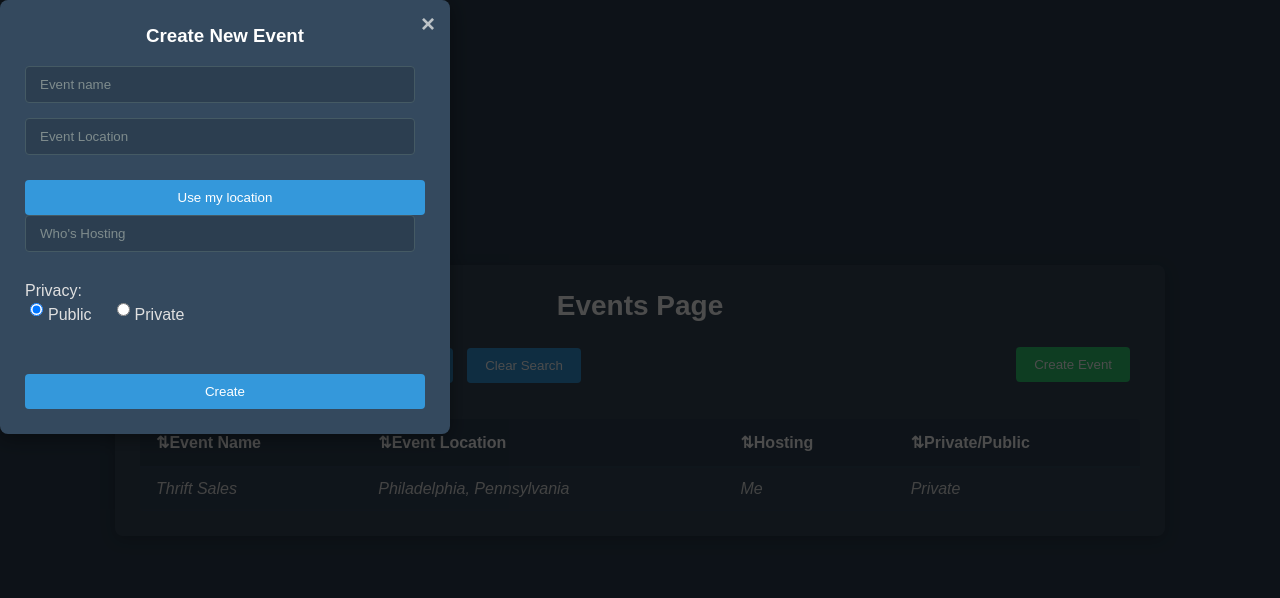
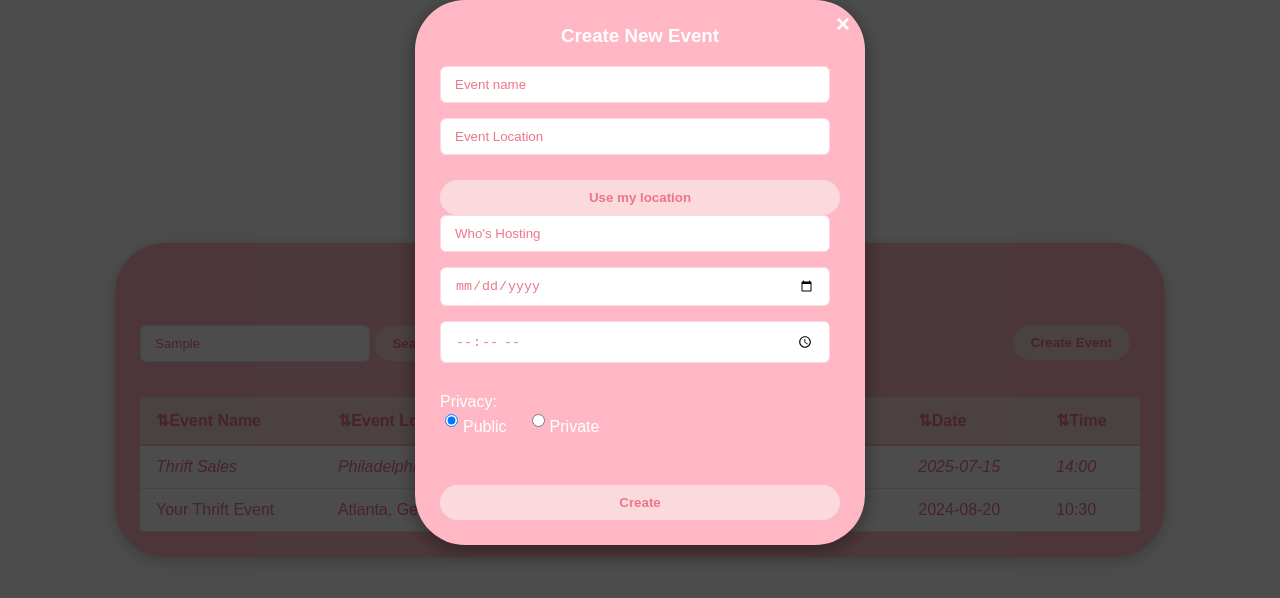
Before and after one commit to Capstone-Projects-2025-Spring/section-005-morris-projects-Thrift-Tags, a React (Create React App) app in the folder my-react-app/: page / in a window 1280 px wide. Both pictures are taken after typing "Sample" into the empty fields and a click on the button "Create Event". Shown: the top 598 px of the page. Built offline with nearby package versions, Linux system fonts and the light colour scheme.

Commit message:
Implemented countdown feature with dates and times added to events

```diff
--- a/my-react-app/src/eventsPage.css
+++ b/my-react-app/src/eventsPage.css
@@ -6,105 +6,93 @@
   display: flex;
   justify-content: center;
   align-items: center;
-  background-color: #2c3e50; /* Dark grayish blue background */
  }
-
  .eventsContainer {
   max-width: 1000px;
   width: 90%;
   margin: 0 auto;
-  background-color: rgba(255, 255, 255, 0.05); /* Very slight white transparency */
-  border-radius: 8px;
+  background-color: #ffb7c5;
+  border-radius: 50px;
   box-shadow: 0 4px 15px rgba(0, 0, 0, 0.2);
   padding: 25px;
-  color: #e0e0e0; /* Lighter text for better readability on dark background */
+  color: white;
  }
-
  /* Title styling */
  .eventTitle {
   font-size: 28px;
   font-weight: bold;
   margin-bottom: 25px;
-  color: #ffffff;
+  color: white;
   text-align: center;
  }
-
  /* Search and button styling */
  input {
   padding: 10px 14px;
-  border: 1px solid #455a64;
-  border-radius: 4px;
+  border: 1px solid #fadadd;
+  border-radius: 6px;
   margin-bottom: 15px;
   width: 200px;
-  background-color: #34495e; /* Slightly lighter than background */
-  color: white;
+  background-color: white;
+  color: #ef758a;
  }
-
  input::placeholder {
-  color: #7f8c8d;
+  color: #ef758a;
  }
-
+ input[type="date"], input[type="time"] {
+  color-scheme: light;
+ }
  button {
   padding: 10px 18px;
-  background-color: #3498db;
-  color: white;
+  background-color: #fadadd;
+  color: #ef758a;
   border: none;
-  border-radius: 4px;
+  border-radius: 50px;
   cursor: pointer;
   margin-right: 10px;
   transition: background-color 0.2s;
+  font-weight: 700;
  }
-
  button:hover {
-  background-color: #2980b9;
+  background-color: white;
  }
-
  .createEventButton {
-  background-color: #2ecc71;
+  background-color: #fadadd;
   float: right;
  }
-
  .createEventButton:hover {
-  background-color: #27ae60;
+  background-color: white;
  }
-
  /* Table styling */
  table {
   width: 100%;
   border-collapse: collapse;
   margin-top: 20px;
-  color: #e0e0e0;
-  background-color: rgba(52, 73, 94, 0.5); /* Slightly lighter than background with transparency */
+  color: #ef758a;
+  background-color: white;
   border-radius: 4px;
   overflow: hidden;
  }
-
  thead {
-  background-color: rgba(44, 62, 80, 0.7);
+  background-color: #fadadd;
  }
-
  th {
   padding: 14px 16px;
   text-align: left;
-  border-bottom: 2px solid #34495e;
+  border-bottom: 2px solid #ffb7c5;
   cursor: pointer;
   position: relative;
-  color: #ffffff;
+  color: #ef758a;
  }
-
  th:hover {
-  background-color: rgba(52, 73, 94, 0.8);
+  background-color: #fadadd;
  }
-
  td {
   padding: 12px 16px;
-  border-bottom: 1px solid rgba(52, 73, 94, 0.8);
+  border-bottom: 1px solid #fadadd;
  }
-
  tr:hover {
-  background-color: rgba(52, 73, 94, 0.8);
+  background-color: #fadadd;
  }
-
  /* Popup styling */
  .popup {
   position: fixed;
@@ -117,37 +105,35 @@ tr:hover {
   background-color: rgba(0, 0, 0, 0.7);
   display: flex;
   justify-content: center;
-  align-items: center;
+  align-items: center; /* This centers the popup vertically and horizontally */
  }
-
  .popup-content {
-  background-color: #34495e;
+  background-color: #ffb7c5;
   padding: 25px;
-  border-radius: 8px;
+  border-radius: 50px;
   width: 400px;
+  max-width: 90%; /* Ensures it doesn't overflow on smaller screens */
   box-shadow: 0 4px 20px rgba(0, 0, 0, 0.4);
   position: relative;
-  color: #e0e0e0;
+  color: white;
+  margin: auto; /* Additional centering support */
  }
-
  .popup-content h3 {
   margin-top: 0;
-  color: #ffffff;
+  color: white;
   text-align: center;
  }
-
  .popup-content input {
   width: 90%;
   margin-bottom: 15px;
-  background-color: #2c3e50;
-  border: 1px solid #455a64;
+  background-color: white;
+  border: 1px solid #fadadd;
+  color: #ef758a;
  }
-
  .popup-content button {
   margin-top: 10px;
   width: 100%;
  }
-
  .close {
   position: absolute;
   right: 15px;
@@ -155,69 +141,91 @@ tr:hover {
   font-size: 24px;
   font-weight: bold;
   cursor: pointer;
-  color: #bdc3c7;
+  color: white;
  }
-
  .close:hover {
-  color: #ffffff;
+  color: #fadadd;
  }
-
  .my-event-row {
   font-style: italic;
  }
-
  .privacy-options {
   margin: 15px 0;
  }
-
  .radio-group {
   display: flex;
   gap: 20px;
-  color: #e0e0e0;
+  color: white;
   font-size: 1rem;
  }
-
  .radio-group label {
   display: flex;
   align-items: center;
   cursor: pointer;
  }
-
  .radio-group input {
   margin-right: 5px;
   width: auto;
  }
-
  .event-details p {
   margin: 5px 0;
-  color: #e0e0e0;
+  color: white;
  }
-
  .location-message {
-  color: #7f8c8d;
+  color: white;
   font-size: 0.8em;
   margin-top: 5px;
  }
-
+ /* Countdown styling */
+ .countdown {
+  background-color: white;
+  border-radius: 8px;
+  padding: 15px;
+  margin-top: 15px;
+ }
+ .countdown h4 {
+  color: #ef758a;
+  text-align: center;
+  margin-bottom: 10px;
+ }
+ .countdown-display {
+  display: flex;
+  justify-content: space-around;
+ }
+ .countdown-display div {
+  text-align: center;
+ }
+ .countdown-display strong {
+  display: block;
+  font-size: 24px;
+  color: #ef758a;
+ }
+ .countdown-display div {
+  color: #ef758a;
+ }
  /* Responsive styling */
  @media screen and (max-width: 768px) {
   .eventsContainer {
    padding: 15px;
    width: 95%;
   }
-
   .popup-content {
    width: 90%;
    margin: 20% auto;
   }
-
   input, button {
    width: 100%;
    margin-bottom: 10px;
   }
-
   .createEventButton {
    float: none;
    margin-bottom: 15px;
   }
+  .countdown-display {
+   flex-direction: column;
+   align-items: center;
   }
+  .countdown-display div {
+   margin: 5px 0;
+  }
+ }
--- a/my-react-app/src/pages/EventsPage.jsx
+++ b/my-react-app/src/pages/EventsPage.jsx
@@ -1,4 +1,4 @@
-import React, { useState } from "react";
+import React, { useState, useEffect } from "react";
 import '../eventsPage.css';
 
 const EventsPage = ({ onEvent }) => {
@@ -9,6 +9,8 @@ const EventsPage = ({ onEvent }) => {
   const [eventLocation, setEventLocation] = useState("");
   const [eventHost, setEventHost] = useState("");
   const [eventPrivacy, setEventPrivacy] = useState("Public");
+  const [eventDate, setEventDate] = useState("");
+  const [eventTime, setEventTime] = useState("");
   const [filterInput, setFilterInput] = useState("");
   const [locationMessage, setLocationMessage] = useState("");
 
@@ -17,11 +19,62 @@ const EventsPage = ({ onEvent }) => {
       name: "Thrift Sales",
       location: "Philadelphia, Pennsylvania",
       host: "Me",
-      privacy: "Private"
+      privacy: "Private",
+      date: "2025-07-15",
+      time: "14:00"
+    },
+    {
+      name: "Your Thrift Event",
+      location: "Atlanta, Georgia",
+      host: "Kevin",
+      privacy: "Public",
+      date: "2024-08-20",
+      time: "10:30"
     }
   ]);
 
   const [filteredEvents, setFilteredEvents] = useState(events);
+
+  // Countdown Component
+  const Countdown = ({ event }) => {
+    const [timeLeft, setTimeLeft] = useState({});
+
+    useEffect(() => {
+      const calculateTimeLeft = () => {
+        const eventDateTime = new Date(`${event.date}T${event.time}`);
+        const difference = eventDateTime - new Date();
+
+        if (difference > 0) {
+          const days = Math.floor(difference / (1000 * 60 * 60 * 24));
+          const hours = Math.floor((difference / (1000 * 60 * 60)) % 24);
+          const minutes = Math.floor((difference / 1000 / 60) % 60);
+          const seconds = Math.floor((difference / 1000) % 60);
+
+          return { days, hours, minutes, seconds };
+        }
+
+        return { days: 0, hours: 0, minutes: 0, seconds: 0 };
+      };
+
+      const timer = setInterval(() => {
+        setTimeLeft(calculateTimeLeft());
+      }, 1000);
+
+      return () => clearInterval(timer);
+    }, [event.date, event.time]);
+
+    return (
+      <div className="countdown">
+        <h4>Countdown to Event</h4>
+        <div className="countdown-display">
+          <div><strong>{timeLeft.days}</strong> Days</div>
+          <div><strong>{timeLeft.hours}</strong> Hours</div>
+          <div><strong>{timeLeft.minutes}</strong> Minutes</div>
+          <div><strong>{timeLeft.seconds}</strong> Seconds</div>
+        </div>
+      </div>
+    );
+  };
 
   const openPopup = () => {
     setIsPopupOpen(true);
@@ -31,6 +84,8 @@ const EventsPage = ({ onEvent }) => {
     setEventName("");
     setEventLocation("");
     setEventHost("");
+    setEventDate("");
+    setEventTime("");
     setEventPrivacy("Public");
     setIsPopupOpen(false);
   };
@@ -58,12 +113,14 @@ const EventsPage = ({ onEvent }) => {
         name: eventName,
         location: eventLocation || "TBD",
         host: eventHost || "Me",
-        privacy: eventPrivacy || "Public"
+        privacy: eventPrivacy || "Public",
+        date: eventDate || new Date().toISOString().split('T')[0],
+        time: eventTime || "00:00"
       };
 
       const updatedEvents = [...events, newEvent];
       setEvents(updatedEvents);
-      setFilteredEvents(updatedEvents); // Update filtered list too
+      setFilteredEvents(updatedEvents);
 
       if (onEvent) {
         onEvent(updatedEvents);
@@ -100,7 +157,7 @@ const EventsPage = ({ onEvent }) => {
       return valA > valB ? 1 : valA < valB ? -1 : 0;
     });
 
-    setFilteredEvents(sortedList); // Update filtered events with sorted list
+    setFilteredEvents(sortedList);
   };
 
   const doFilter = () => {
@@ -109,7 +166,9 @@ const EventsPage = ({ onEvent }) => {
       event.name.toLowerCase().includes(lowercasedFilter) ||
       event.location.toLowerCase().includes(lowercasedFilter) ||
       event.host.toLowerCase().includes(lowercasedFilter) ||
-      event.privacy.toLowerCase().includes(lowercasedFilter)
+      event.privacy.toLowerCase().includes(lowercasedFilter) ||
+      event.date.toLowerCase().includes(lowercasedFilter) ||
+      event.time.toLowerCase().includes(lowercasedFilter)
     );
     setFilteredEvents(newList);
   };
@@ -117,13 +176,6 @@ const EventsPage = ({ onEvent }) => {
   const clearFilter = () => {
     setFilterInput("");
     setFilteredEvents(events);
-  };
-
-  // Function to check if an event is hosted by me
-  const isMyEvent = (host) => {
-    if (!host) return false;
-    const hostLower = host.toLowerCase();
-    return hostLower === "me" || hostLower === "myself";
   };
 
   const getLocation = () => {
@@ -183,6 +235,13 @@ const EventsPage = ({ onEvent }) => {
     }
   };
 
+  // Function to check if an event is hosted by me
+  const isMyEvent = (host) => {
+    if (!host) return false;
+    const hostLower = host.toLowerCase();
+    return hostLower === "me" || hostLower === "myself";
+  };
+
   return (
     <div className="body-wrapper">
       <div className="eventsContainer">
@@ -198,7 +257,7 @@ const EventsPage = ({ onEvent }) => {
         <button onClick={clearFilter}>Clear Search</button>
         <button className="createEventButton" onClick={openPopup}>Create Event</button>
 
-        {/* Create Event Popup (existing code) */}
+        {/* Create Event Popup */}
         <div id="myPopup" className="popup" style={{ display: isPopupOpen ? "block" : "none" }} onClick={handleOutsideClick}>
           <div className="popup-content">
             <span className="close" onClick={closePopup}>&times;</span>
@@ -220,6 +279,20 @@ const EventsPage = ({ onEvent }) => {
               onChange={(e) => setEventHost(e.target.value)}
               placeholder="Who's Hosting"
             /> <br />
+
+            {/* Date and Time Inputs */}
+            <input
+              type="date"
+              value={eventDate}
+              onChange={(e) => setEventDate(e.target.value)}
+              placeholder="Event Date"
+            />
+            <input
+              type="time"
+              value={eventTime}
+              onChange={(e) => setEventTime(e.target.value)}
+              placeholder="Event Time"
+            />
 
             {/* Privacy selection with radio buttons */}
             <div className="privacy-options">
@@ -264,7 +337,10 @@ const EventsPage = ({ onEvent }) => {
                 <p><strong>Location:</strong> {selectedEvent.location}</p>
                 <p><strong>Host:</strong> {selectedEvent.host}</p>
                 <p><strong>Privacy:</strong> {selectedEvent.privacy}</p>
+                <p><strong>Date:</strong> {selectedEvent.date}</p>
+                <p><strong>Time:</strong> {selectedEvent.time}</p>
               </div>
+              <Countdown event={selectedEvent} />
             </div>
           </div>
         )}
@@ -280,6 +356,10 @@ const EventsPage = ({ onEvent }) => {
                 <span style={{ cursor: "pointer" }}>⇅</span>Hosting</th>
               <th onClick={() => sortByProp("privacy", "text")}>
                 <span style={{ cursor: "pointer" }}>⇅</span>Private/Public</th>
+              <th onClick={() => sortByProp("date", "date")}>
+                <span style={{ cursor: "pointer" }}>⇅</span>Date</th>
+              <th onClick={() => sortByProp("time", "text")}>
+                <span style={{ cursor: "pointer" }}>⇅</span>Time</th>
             </tr>
           </thead>
           <tbody>
@@ -294,6 +374,8 @@ const EventsPage = ({ onEvent }) => {
                 <td>{event.location}</td>
                 <td>{event.host}</td>
                 <td>{event.privacy}</td>
+                <td>{event.date}</td>
+                <td>{event.time}</td>
               </tr>
             ))}
           </tbody>
```
Lines whose indentation alone changed are shown as unchanged.
